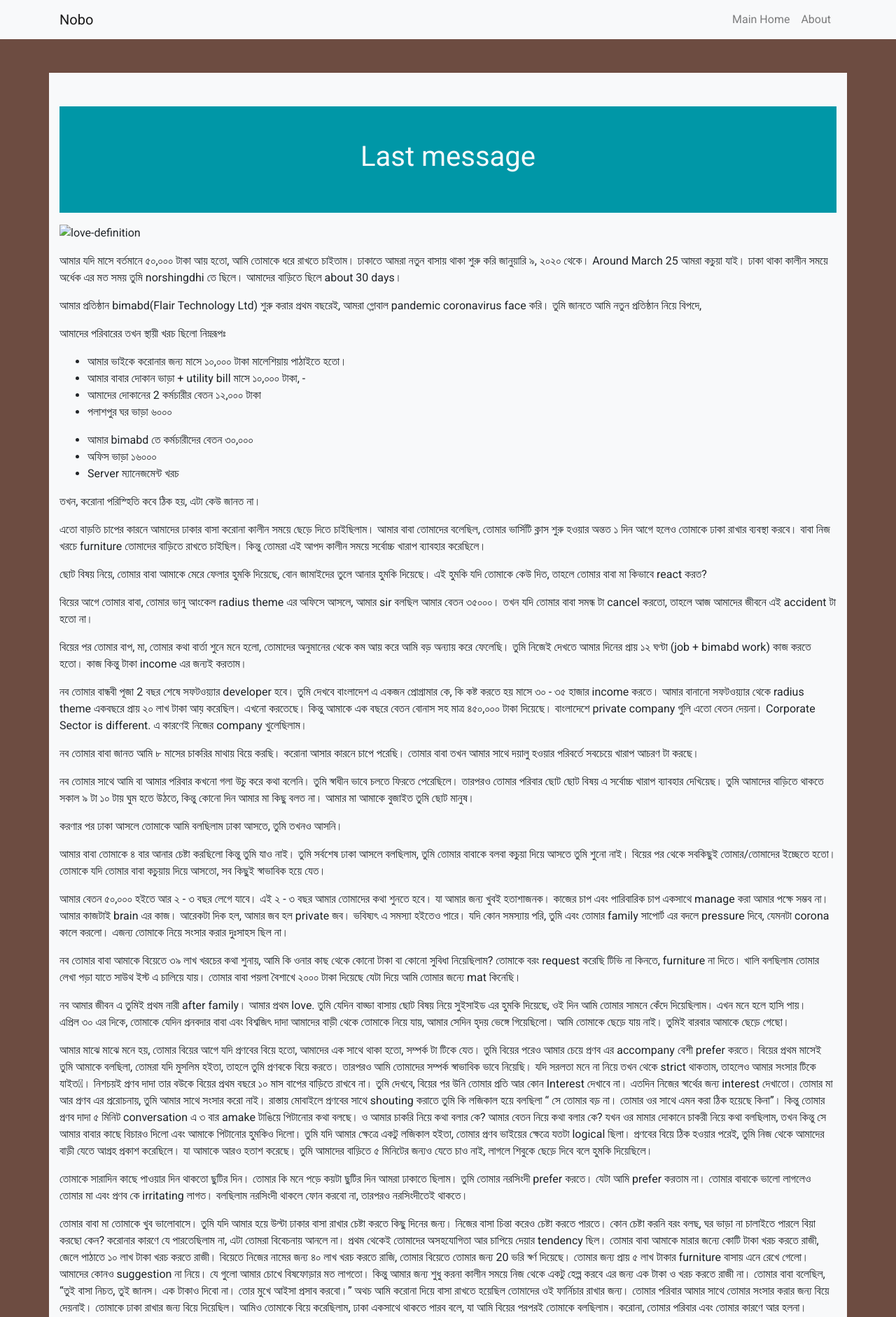
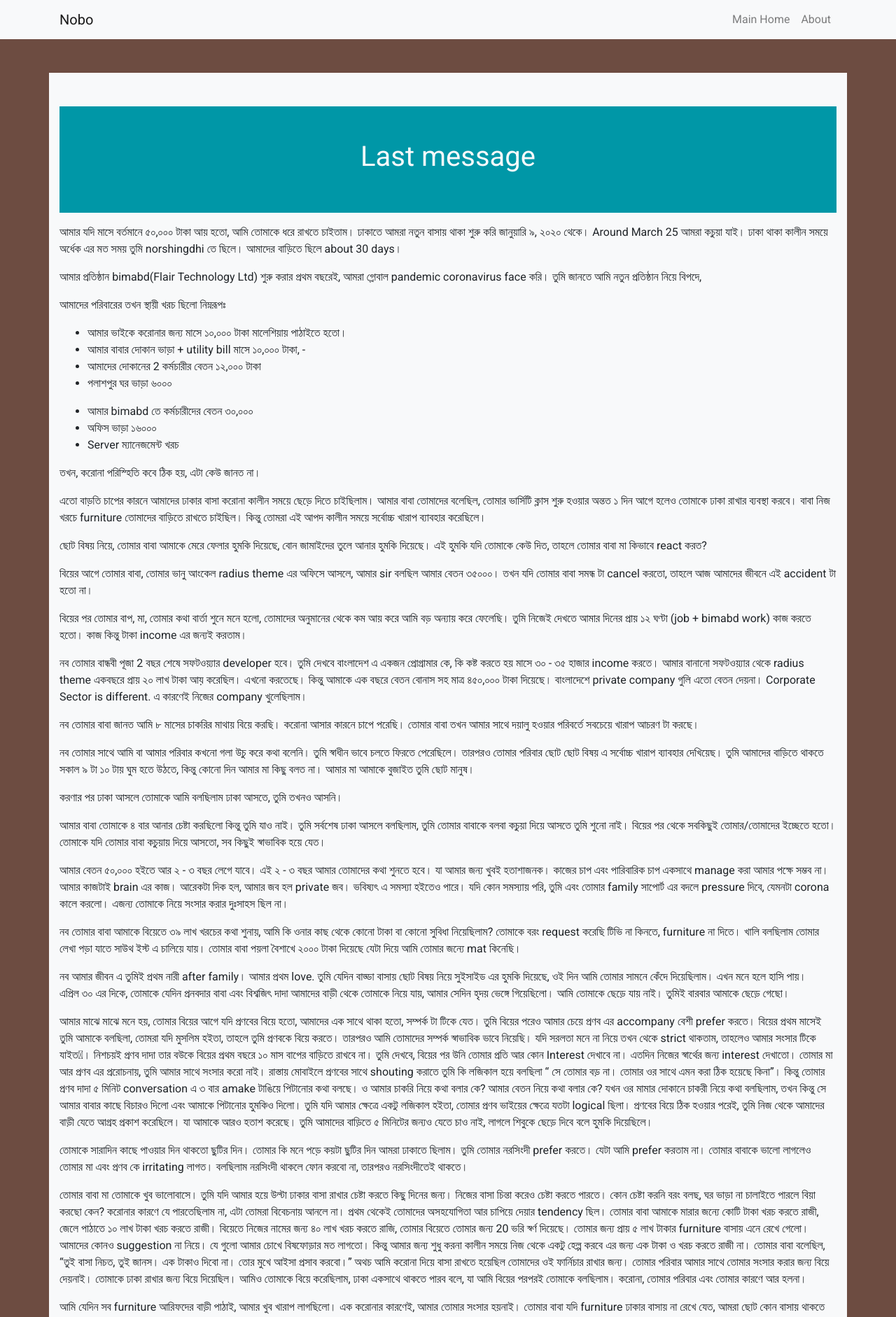
Before and after one commit to polodev/nobo, a Jekyll site: the page built from last-message.md, in a window 1280 px wide. Shown: the top 1882 px of the page at 70% size. Built offline with Jekyll 4.4.1, drawn with Linux system fonts in a browser that asks for light colours; nearby versions of some CDN libraries.

Commit message:
--updated--

```diff
--- a/last-message.md
+++ b/last-message.md
@@ -4,7 +4,7 @@ title: Last Message
 active: last-message
 ---
 
-![love-definition](assets/images/love-definition.jpg){:class="img-responsive"}
+<!-- ![love-definition](assets/images/love-definition.jpg){:class="img-responsive"} -->
 
 আমার যদি মাসে বর্তমানে ৫০,০০০ টাকা আয় হতো, আমি তোমাকে ধরে রাখতে চাইতাম। ঢাকাতে আমরা নতুন বাসায় থাকা শুরু করি জানুয়ারি ৯, ২০২০ থেকে। Around March 25 আমরা কচুয়া যাই। ঢাকা থাকা কালীন সময়ে অর্ধেক  এর মত সময় তুমি norshingdhi তে ছিলে। আমাদের বাড়িতে ছিলে about 30 days।
 
```
